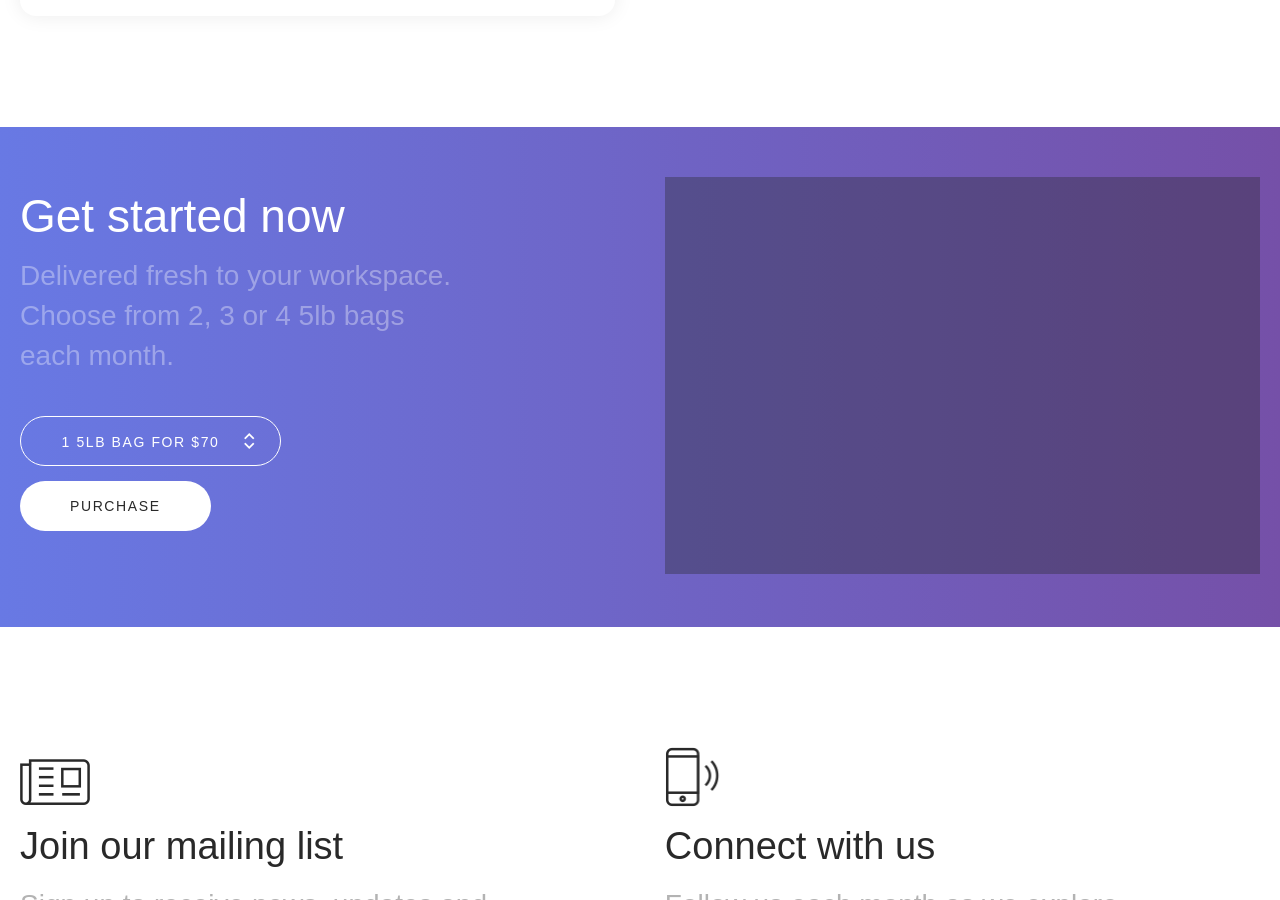
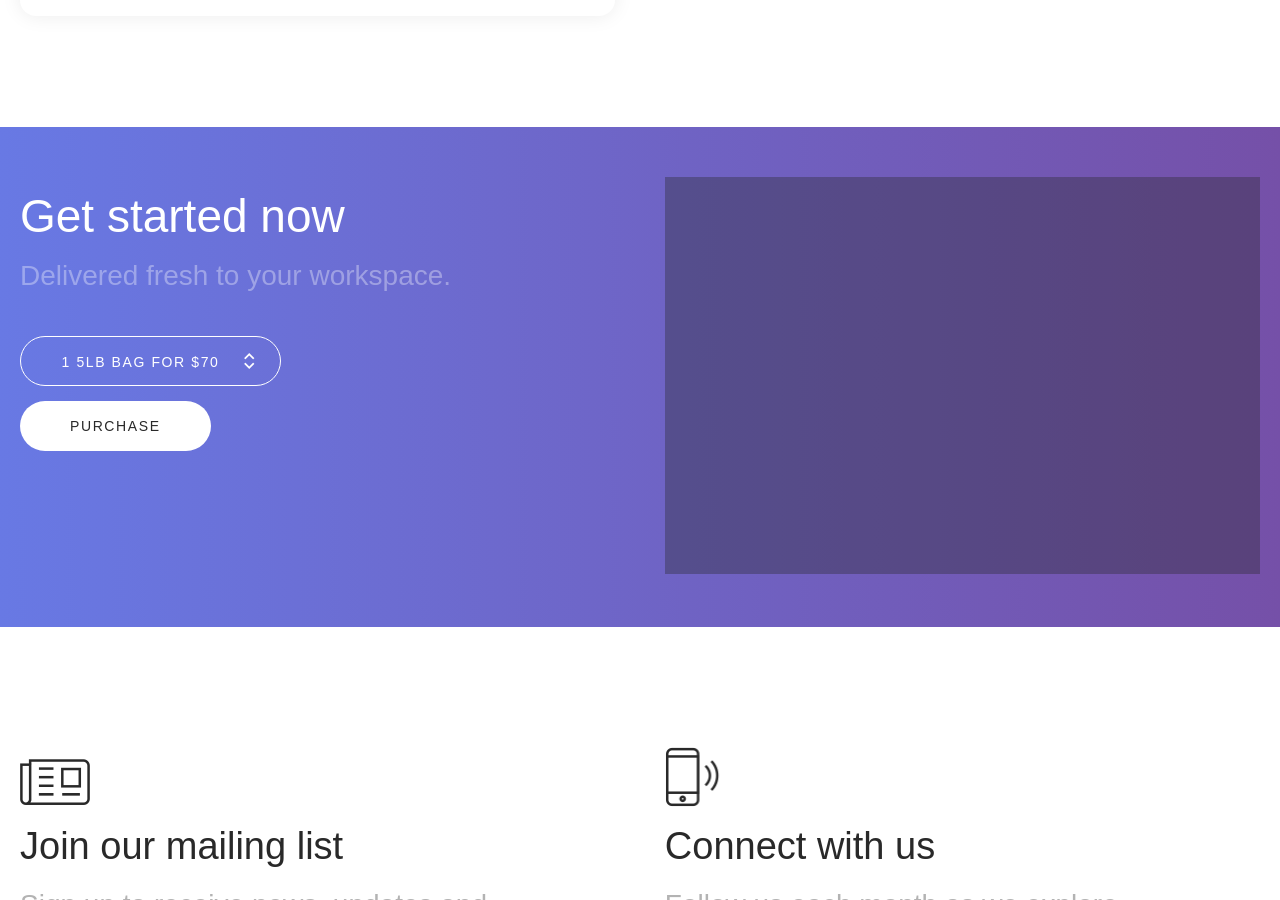
Before and after one commit to roryreiff/questcoffeeclub.com, a Jekyll site: the page built from business-subscriptions.md, in a window 1280 px wide and 900 px high, scrolled down 2911 px. Built offline with Jekyll 4.4.1, drawn with Linux system fonts in a browser that asks for light colours; nearby versions of some CDN libraries; some web fonts are replaced; comment, search, counter and statistics services are not loaded.

Commit message:
text update to CTA

```diff
--- a/_includes/cta-business-subscriptions.html
+++ b/_includes/cta-business-subscriptions.html
@@ -2,7 +2,7 @@
     <div class="inner">
         <div class="expand">
             <div class="half half-text-left"><h3>Get started now</h3>
-                <p>Delivered fresh to your workspace. Choose from 2, 3 or 4 5lb bags each month.</p>
+                <p>Delivered fresh to your workspace.</p>
                 <div class="left">
                     <select name="gift-subscription-product" id="gift-subscription-dropdown">
                         <option value="1 5lb bags">1 5lb bag for $70</option>
```
